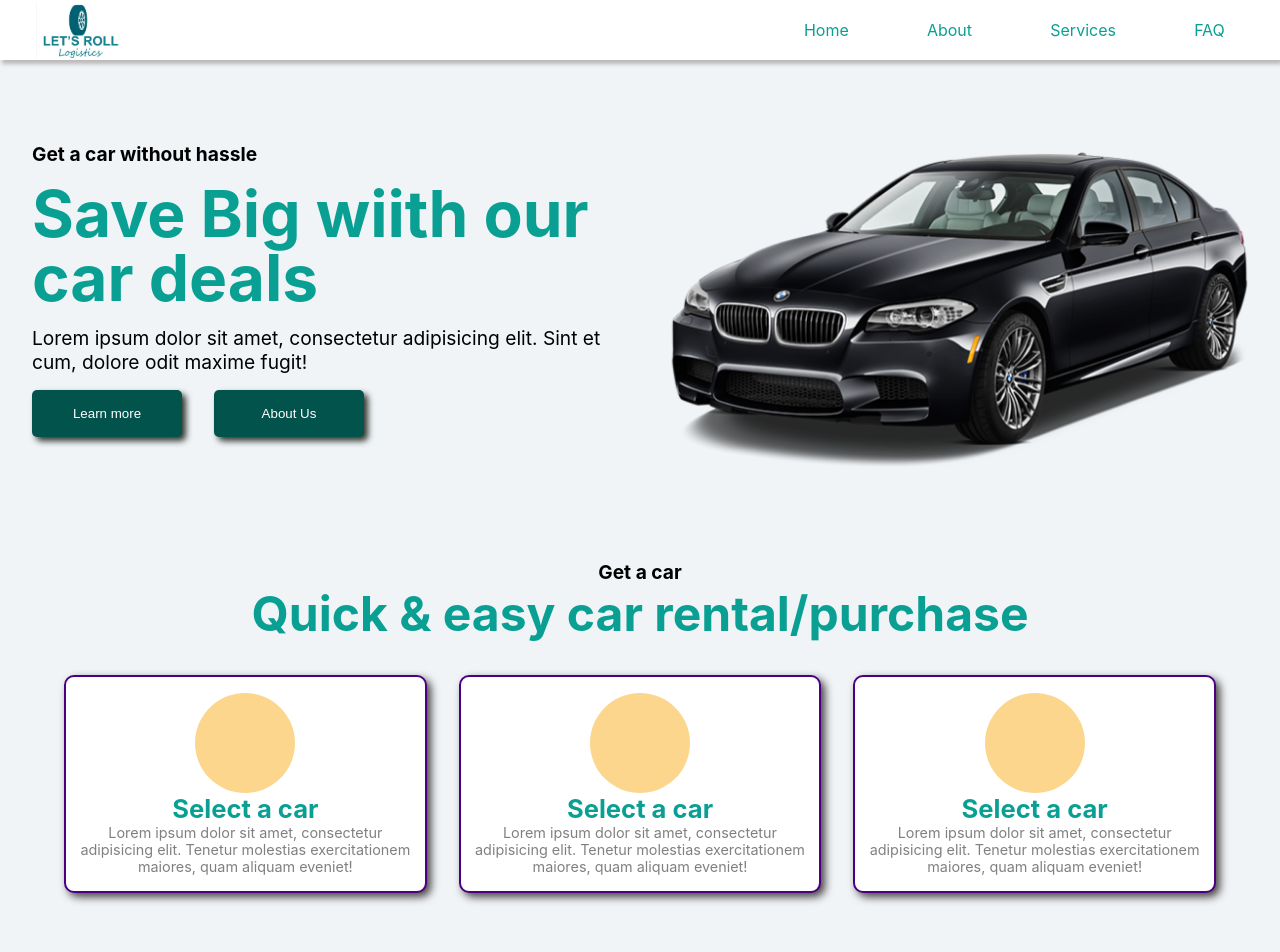
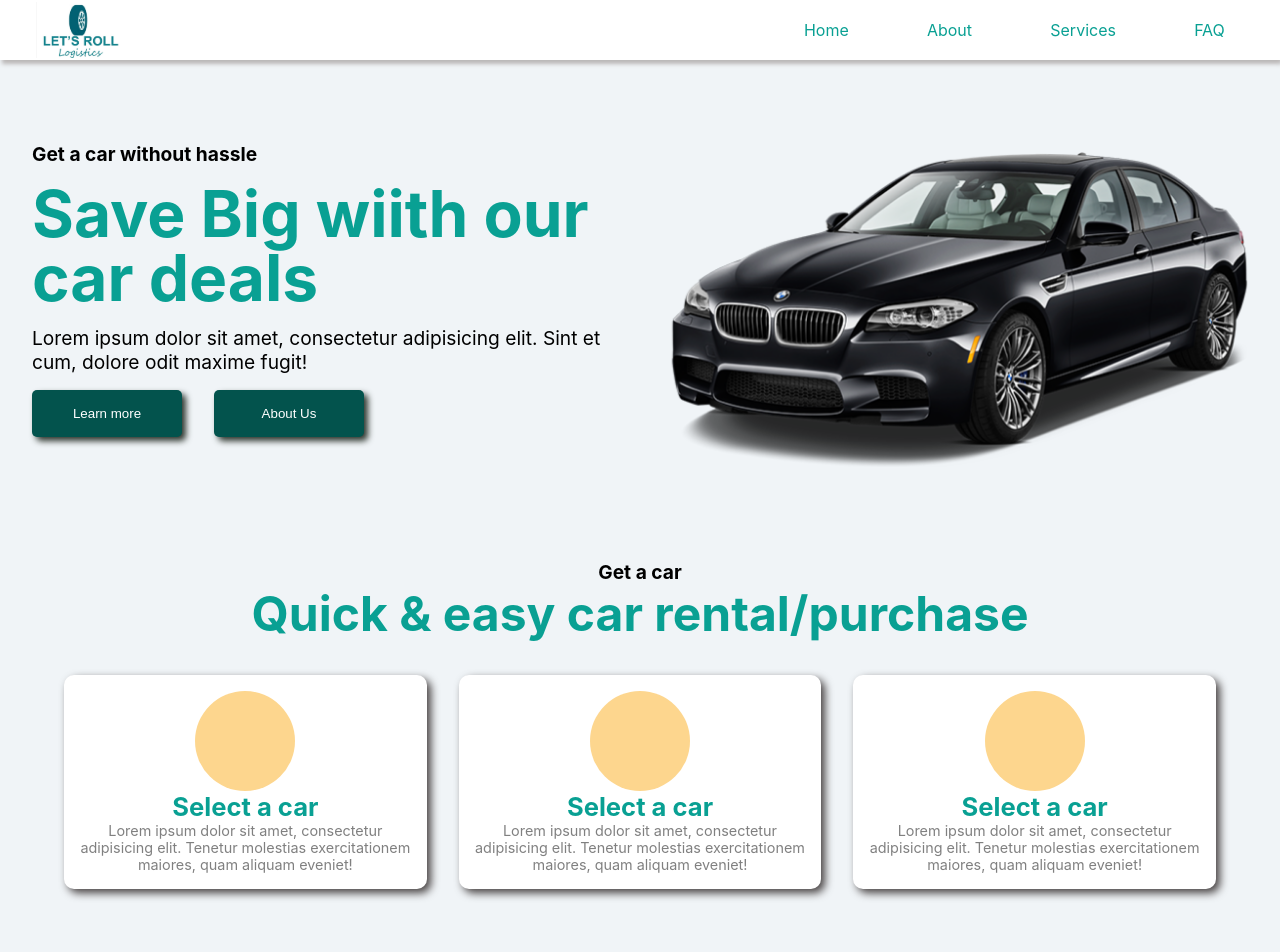
Before and after one commit to Gbengashowunmi/letsroll, a React (Create React App) app: page / in a window 1280 px wide. Shown: the top 952 px of the page. Built offline with nearby package versions, Linux system fonts and the light colour scheme; some icons are missing.

Commit message:
first commit

```diff
--- a/src/pages/waitlist.scss
+++ b/src/pages/waitlist.scss
@@ -106,7 +106,6 @@ p {
     height: fit-content;
     .step {
       padding: 1rem .7rem;
-      border: 2px solid indigo;
       margin: 2rem 0;
       background-color: var(--clr-white);
       border-radius: 10px;
```
